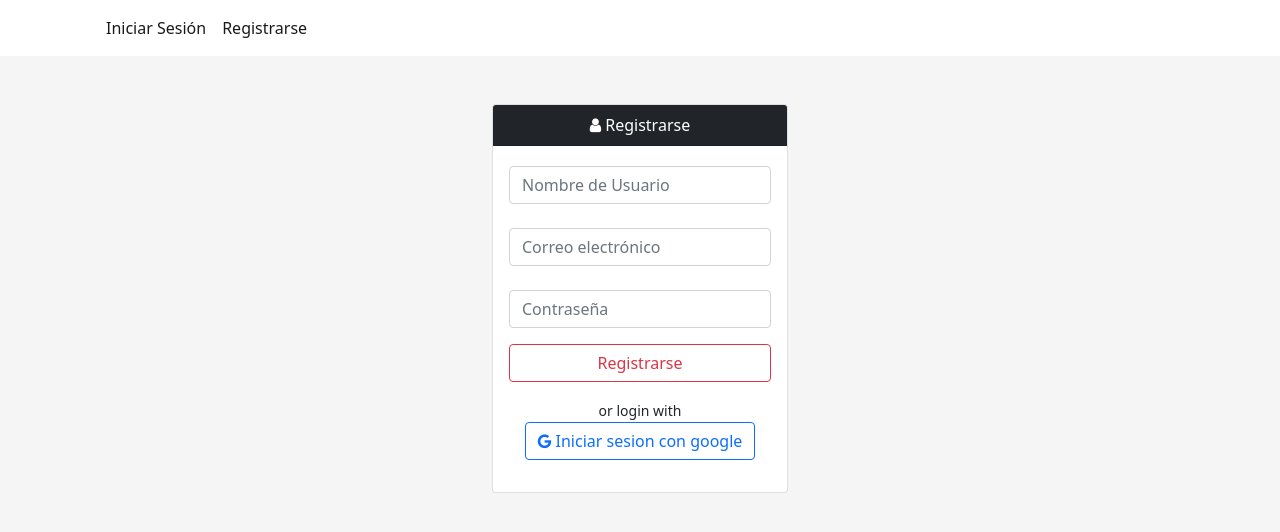
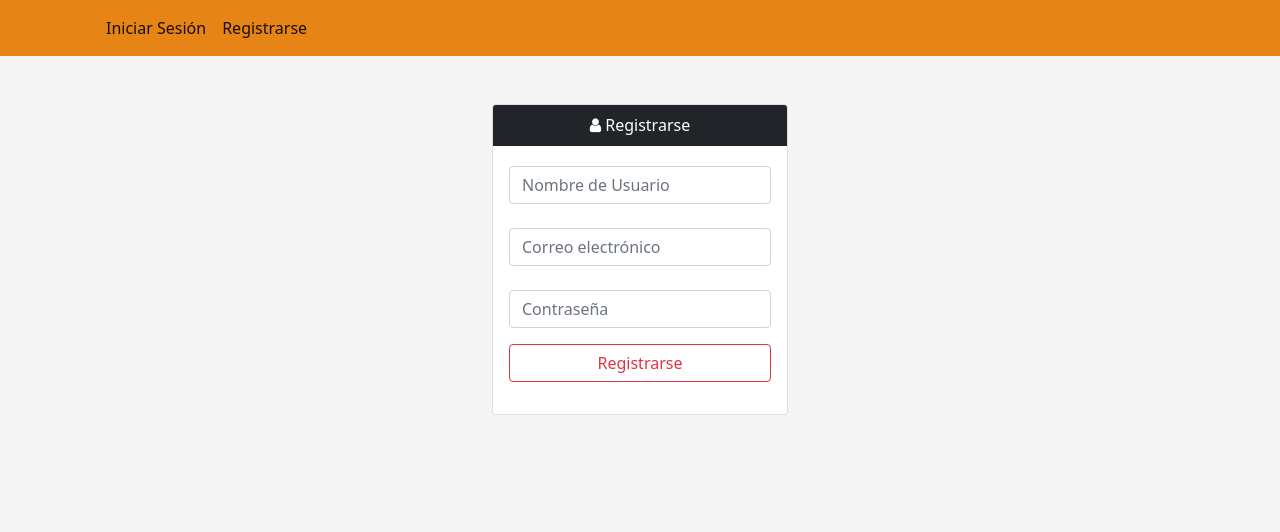
Before and after one commit to alejand4225a/PA-PARCIAL2, a Flask app: page /signup in a window 1280 px wide. Shown: the top 532 px of the page. Run offline with Flask 2, Linux system fonts and the light colour scheme.

Commit message:
actualizando

```diff
--- a/main.py
+++ b/main.py
@@ -4,6 +4,7 @@ from werkzeug.security import generate_password_hash, check_password_hash
 from models import productsModel
 from models import NewUsers
 from models import signinuser
+
 app = Flask(__name__)
 @app.route("/", methods=["GET", "POST"])
 def index():
--- a/templates/base.html
+++ b/templates/base.html
@@ -20,7 +20,7 @@
 <body>
     {% block nav %}
     <header>
-        <nav class="navbar navbar-expand-lg navbar-light" style="background-color: #ffff;">
+        <nav class="navbar navbar-expand-lg navbar-light" style="background-color: rgb(230, 133, 22);">
             <div class="container">
                 <a class="navbar-brand" href="/"></a>
                 <button class="navbar-toggler" type="button" data-bs-toggle="collapse"
--- a/templates/views/login/signup.html
+++ b/templates/views/login/signup.html
@@ -13,18 +13,12 @@
                     <form class="form form-center" method="post" action="{{url_for('signup')}}">
                         <input class="form-control" type="text" value="{{name}}" required name="name" tabindex="1"  placeholder="Nombre de Usuario" size="30"><br>
                         <input class="form-control" type="email" value="{{email}}" required autocomplete="off" name="email" tabindex="2"  placeholder="Correo electrónico" size="40"><br>
-                        <input class="form-control" type="password" value="{{password}}" required autocomplete="off" name="password"  tabindex="3" pattern="(?=.*\d)(?=.*[a-z])(?=.*[A-Z]).{8,20}" title="El campo contraseña debe contener un mínimo
-                        de 8 caracteres, un máximo de 20, letras, (minúsculas y MAYÚSCULAS) y Números " placeholder="Contraseña" size="30">
+                        <input class="form-control" type="password" value="{{password}}" required autocomplete="off" name="password"  tabindex="3" pattern="(?=.*\d)(?=.*[a-z])(?=.*[A-Z]).{8,20}" title="La contraseña debe contener un valor mínimo de 8 caracteres, una MAYUSCULA , un numero y un carácter especial"
+                            placeholder="Contraseña" size="30">
                         <p class="card-text mt-3 text-center">
                             <button type="submit" class="btn btn-outline-danger" tabindex="4" style="width: 100%;">Registrarse</button>
                         </p>
                     </form>
-                    <p class="card-text mt-3 text-center" >
-                        <small>or login with</small> <br>
-                        <button type="button" class="btn btn-block btn-outline-primary" tabindex="5" id="googleSignIn">
-                            <i class="fa fa-google"></i> Iniciar sesion con google
-                        </button>
-                    </p>
                     <p class="card-text mt-3 text-center" >
                         {% with messages = get_flashed_messages() %}
                             {% if messages %}
```
Also changed, not shown: templates/index.html (+4 -11 lines), templates/views/login/signin.html (+2 -8 lines).
